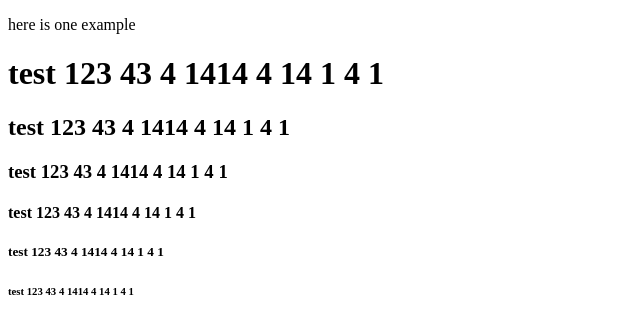
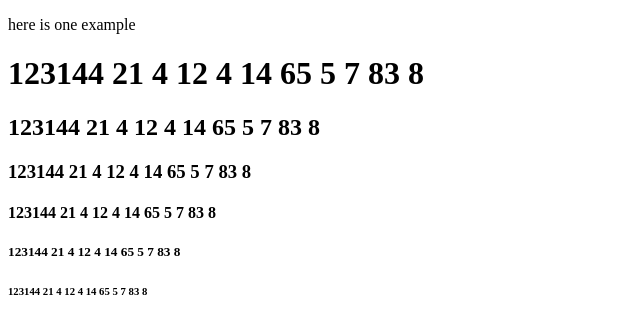
Before and after one commit to iuliannovenschi7/Site, a plain HTML site: page index.html in a window 1280 px wide. Shown: the whole page, without its empty margins (0-640 px from the left). Drawn offline with Linux system fonts and the light colour scheme.

Commit message:
edited index

```diff
--- a/index.html
+++ b/index.html
@@ -11,11 +11,11 @@
 
     <!-- p{here is one example} -->
     <p>here is one example</p>
-    <h1>test 123 43 4 1414 4 14 1 4 1</h1>
-    <h2>test 123 43 4 1414 4 14 1 4 1</h2>
-    <h3>test 123 43 4 1414 4 14 1 4 1</h3>
-    <h4>test 123 43 4 1414 4 14 1 4 1</h4>
-    <h5>test 123 43 4 1414 4 14 1 4 1</h5>
-    <h6>test 123 43 4 1414 4 14 1 4 1</h6>
+    <h1>123144 21 4 12 4 14    65  5 7 83 8    </h1>
+    <h2>123144 21 4 12 4 14    65  5 7 83 8    </h2>
+    <h3>123144 21 4 12 4 14    65  5 7 83 8    </h3>
+    <h4>123144 21 4 12 4 14    65  5 7 83 8    </h4>
+    <h5>123144 21 4 12 4 14    65  5 7 83 8    </h5>
+    <h6>123144 21 4 12 4 14    65  5 7 83 8    </h6>
 </body>
 </html>
```
